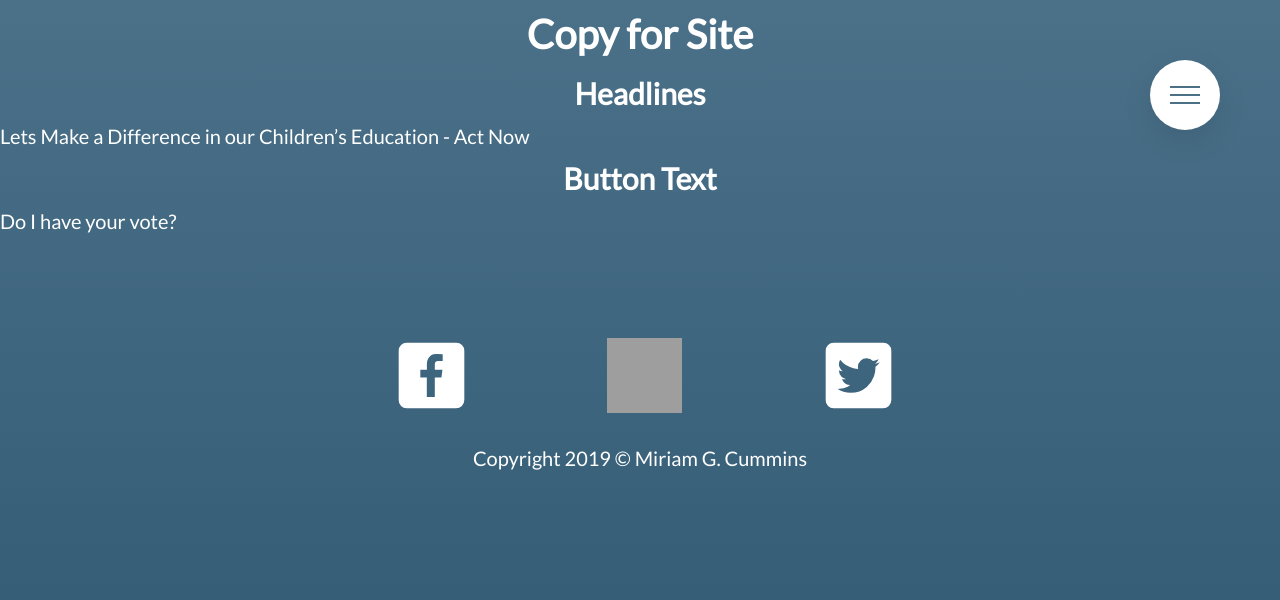
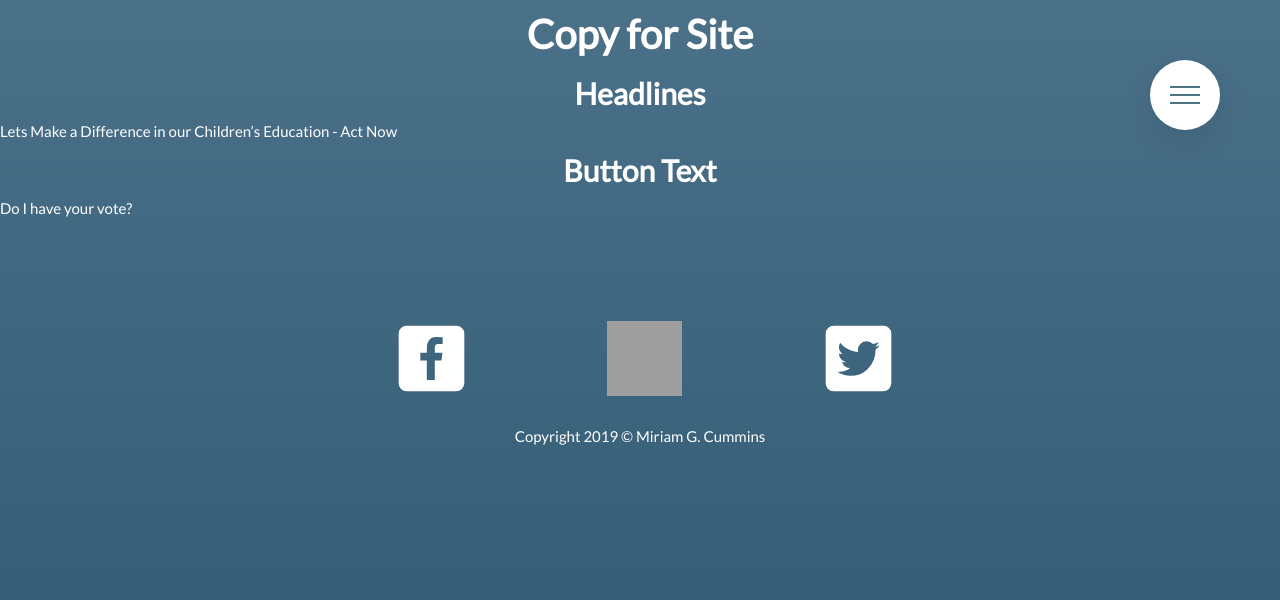
Before and after one commit to colinlancaster/miriamforeducation, a Jekyll site: the page built from COPY.md, in a window 1280 px wide. Shown: the top 600 px of the page. Built offline with Jekyll 4.4.1, drawn with Linux system fonts in a browser that asks for light colours; nearby versions of some CDN libraries; our own code applies the rules of GitHub Pages for plain Markdown files; grey boxes are pictures that could not be loaded.

Commit message:
undid the change

```diff
--- a/_sass/_elements.scss
+++ b/_sass/_elements.scss
@@ -49,7 +49,7 @@ h4 {
 }
 
 p {
-  font-size: 2rem;
+  font-size: 1.5rem;
 }
 
 li {
--- a/css/styles.css
+++ b/css/styles.css
@@ -40,7 +40,7 @@ h4 {
   font-size: 1.75rem; }
 
 p {
-  font-size: 2rem; }
+  font-size: 1.5rem; }
 
 li {
   font-size: 1.5rem;
```
Also changed, not shown: 5 other files.
